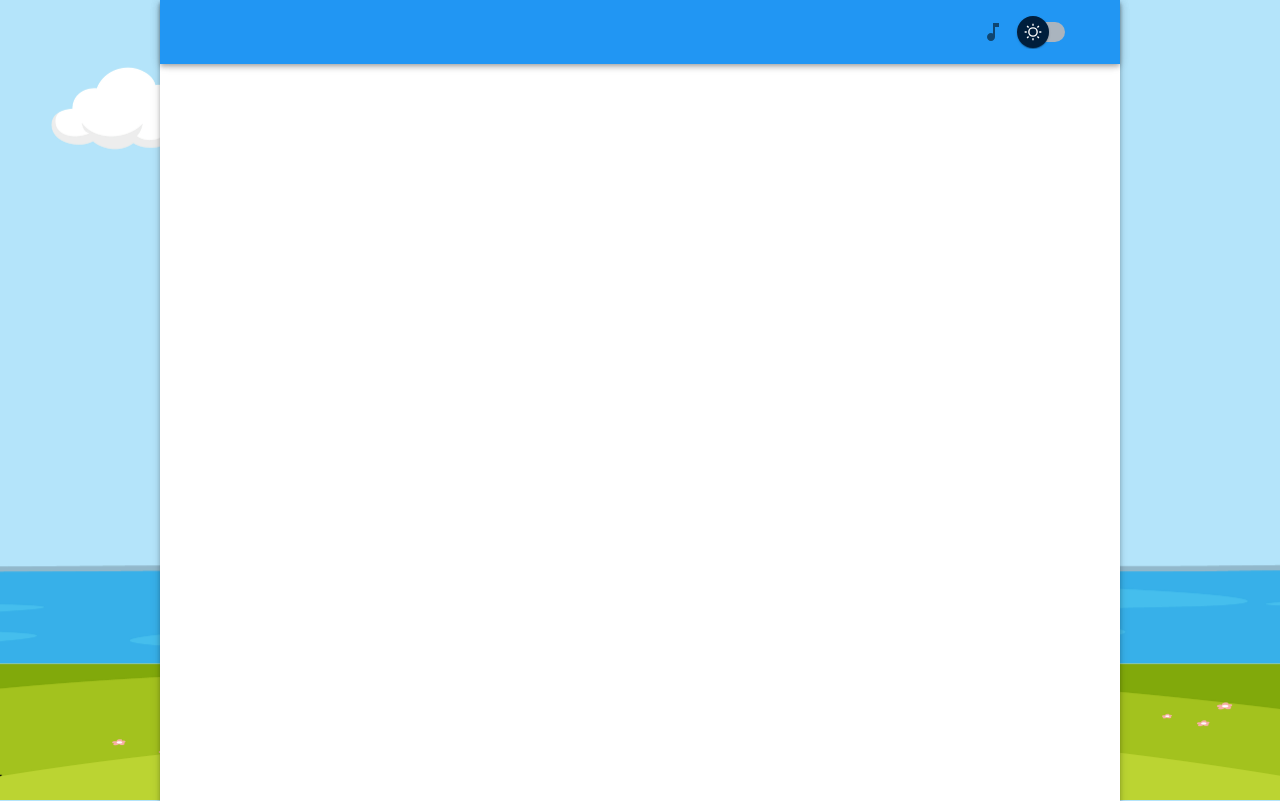
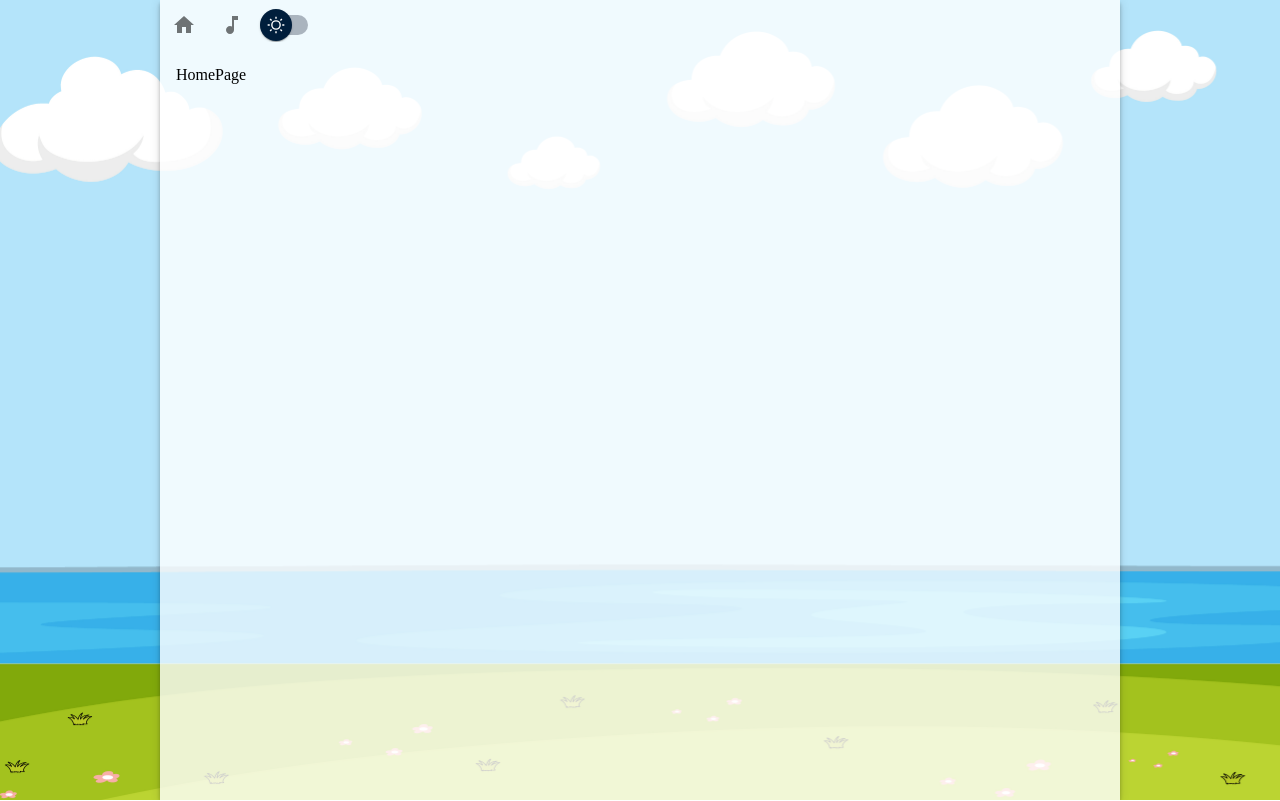
Before and after one commit to dangcuuson/dangcuuson, a React app in the folder packages/dcs-web/: page / in a window 1280 px wide. Shown: the top 801 px of the page. Built offline with nearby package versions, Linux system fonts and the light colour scheme.

Commit message:
add react-router

```diff
--- a/packages/dcs-web/src/App.tsx
+++ b/packages/dcs-web/src/App.tsx
@@ -1,13 +1,28 @@
 import React from 'react';
-import SudokuPad from './components/SudokuPad/SudokuPad';
 import MainLayout from './routes/MainLayout';
 import { DayNightThemeProvider } from './components/DayNight/DayNightContext';
+import { BrowserRouter, Route, RouterProvider, Routes, createBrowserRouter } from 'react-router-dom';
+import { RouteItemConfig, routeConfigs } from './routes/routeConfig';
+import _ from 'lodash';
+import HomePage from './routes/HomePage/HomePage';
+
+const renderRoutes = (configMap: { [K: string]: RouteItemConfig }) => {
+    return _.values(configMap).map((config, index) => {
+        return <Route key={index} {...config.props} />;
+    });
+};
+
 
 const App: React.FC<{}> = () => {
-
     return (
         <DayNightThemeProvider>
-            <MainLayout />
+            <BrowserRouter>
+                <MainLayout>
+                    <Routes>
+                        {renderRoutes(routeConfigs)}
+                    </Routes>
+                </MainLayout>
+            </BrowserRouter>
         </DayNightThemeProvider>
     );
     return (
--- a/packages/dcs-web/src/components/DayNight/DayNightMusicPlayer/DayNightMusicPlayer.tsx
+++ b/packages/dcs-web/src/components/DayNight/DayNightMusicPlayer/DayNightMusicPlayer.tsx
@@ -76,7 +76,7 @@ const DayNightMusicPlayer: React.FC<{}> = () => {
                         nightAudio.volume = _.clamp(nightAudio.volume + nightValChange, 0, 1);
 
                         // transistion done => clear interval
-                        if((dayAudio.volume === 0 || dayAudio.volume === 1) && (
+                        if ((dayAudio.volume === 0 || dayAudio.volume === 1) && (
                             nightAudio.volume === 0 || nightAudio.volume === 1
                         )) {
                             clearInterval(interval);
@@ -112,6 +112,7 @@ const DayNightMusicPlayer: React.FC<{}> = () => {
                 playsInline={true}
             />
             <IconButton
+                size="large"
                 children={isMutedByUser ? <MusicOffIcon /> : <MusicIcon />}
                 onClickCapture={() => setIsMutedByUser(!isMutedByUser)}
             />
--- a/packages/dcs-web/src/index.tsx
+++ b/packages/dcs-web/src/index.tsx
@@ -4,4 +4,8 @@ import App from './App';
 
 const container = document.getElementById('root') as HTMLElement;
 const root = createRoot(container);
-root.render(<App />);
+root.render((
+    <React.StrictMode>
+        <App />
+    </React.StrictMode>
+));
--- /dev/null
+++ b/packages/dcs-web/src/routes/HomePage/HomePage.tsx
@@ -0,0 +1,9 @@
+import React from 'react';
+
+const HomePage: React.FC<{}> = () => {
+    return (
+        <div>HomePage</div>
+    );
+}
+
+export default HomePage;
--- a/packages/dcs-web/src/routes/MainLayout.tsx
+++ b/packages/dcs-web/src/routes/MainLayout.tsx
@@ -1,35 +1,47 @@
 import React from 'react';
 import ErrorBoundary from '../components/ErrorBoundary/ErrorBoundary';
-import { AppBar, Box, Toolbar } from '@mui/material';
+import { Box, IconButton, alpha } from '@mui/material';
+import styled from '@emotion/styled';
 import NightModeToggle from '../components/DayNight/DayNightToggle';
 import DightNightBackground from '../components/DayNight/DayNightBackground/DayNightBackground';
 import DayNightMusicPlayer from '../components/DayNight/DayNightMusicPlayer/DayNightMusicPlayer';
+import { useNavigate } from 'react-router-dom';
+import { routeConfigs } from './routeConfig';
+import HomeIcon from '@mui/icons-material/Home';
 
-const MainLayout: React.FC<{}> = () => {
+const MainContainer = styled('div')(({ theme }) => ({
+    margin: 'auto',
+    boxShadow: theme.shadows[4],
+    backgroundColor: alpha(theme.palette.background.paper, 0.8),
+    height: '100vh',
+    width: '100%',
+    maxWidth: '960px'
+}));
+
+const MainLayout: React.FC<{ children?: React.ReactNode }> = ({ children }) => {
+    const navigate = useNavigate();
     return (
         <ErrorBoundary>
             <React.Suspense fallback="Loading...">
                 <DightNightBackground>
-                    <Box
-                        boxShadow={4}
-                        margin="auto"
-                        bgcolor="background.paper"
-                        height={'1000px'}
-                        width="100%"
-                        maxWidth="960px"
-                    >
-                        <AppBar position="sticky">
-                            <Toolbar>
-                                <Box display="flex" flexGrow={1} justifyContent="flex-end">
-                                    <DayNightMusicPlayer />
-                                    <NightModeToggle />
-                                </Box>
-                            </Toolbar>
-                        </AppBar>
-                    </Box>
+                    <MainContainer>
+                        <Box display="flex" flexGrow={1} justifyContent="flex-start">
+                            <IconButton
+                                size="large"
+                                onClick={() => navigate(routeConfigs.home.get())}
+                                children={<HomeIcon />}
+                            />
+                            <DayNightMusicPlayer />
+                            <NightModeToggle />
+
+                        </Box>
+                        <Box padding={2}>
+                            {children}
+                        </Box>
+                    </MainContainer>
                 </DightNightBackground>
             </React.Suspense>
-        </ErrorBoundary>
+        </ErrorBoundary >
     )
 }
 
--- a/packages/dcs-web/src/routes/routeConfig.tsx
+++ b/packages/dcs-web/src/routes/routeConfig.tsx
@@ -1,6 +1,8 @@
+import _ from 'lodash';
 import React from 'react';
 import { RouteProps } from 'react-router-dom';
 
+const HomePage = React.lazy(() => import('./HomePage/HomePage'));
 const SudokuPage = React.lazy(() => import('./Sudoku/SudokuPage'));
 
 export interface RouteItemConfig<TGet extends Function = Function> {
@@ -13,8 +15,12 @@ const createRouteItemConfig = <TGet extends Function>(config: RouteItemConfig<TG
 };
 
 export const routeConfigs = {
+    home: createRouteItemConfig({
+        get: () => '/',
+        props: { path: '/', element: <HomePage /> }
+    }),
     sudoku: createRouteItemConfig({
         get: () => '/sudoku',
-        props: { path: '/sudoku', children: <SudokuPage /> }
+        props: { path: '/sudoku', element: <SudokuPage /> }
     })
 }
```
